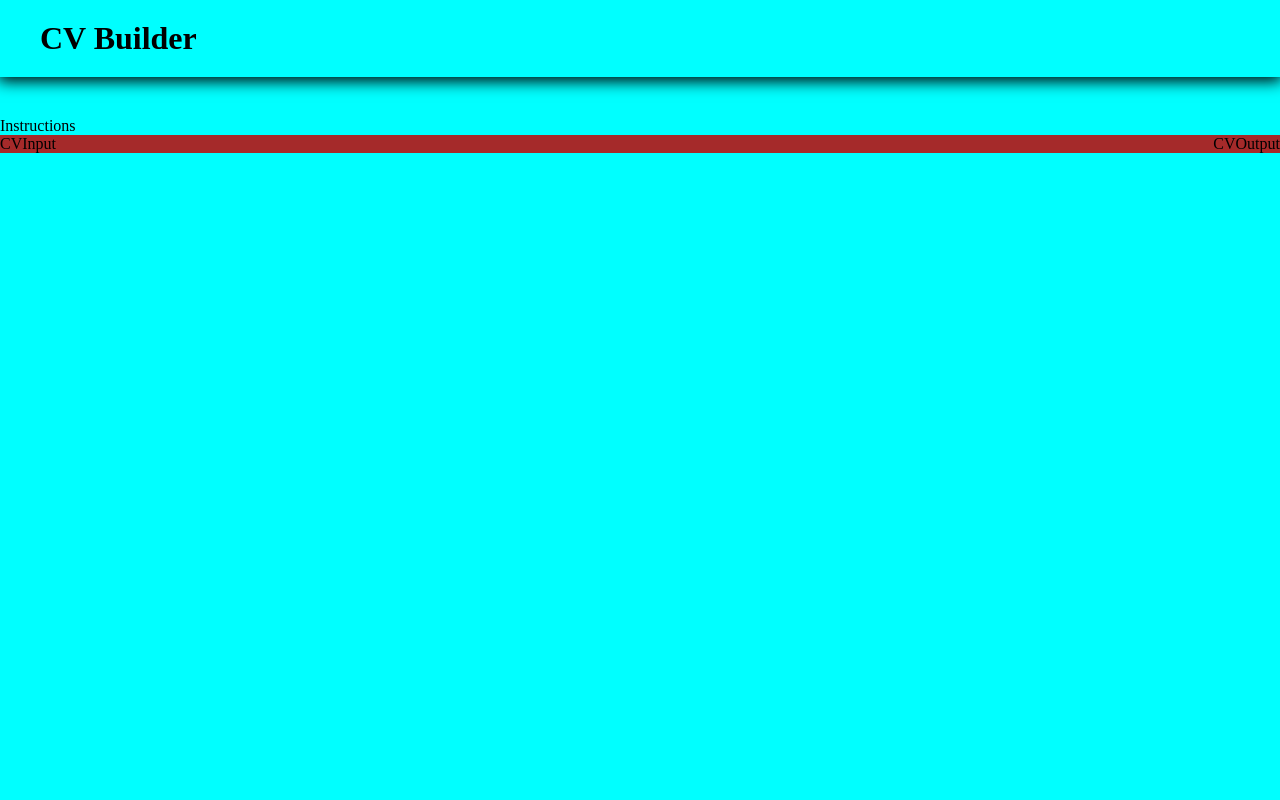
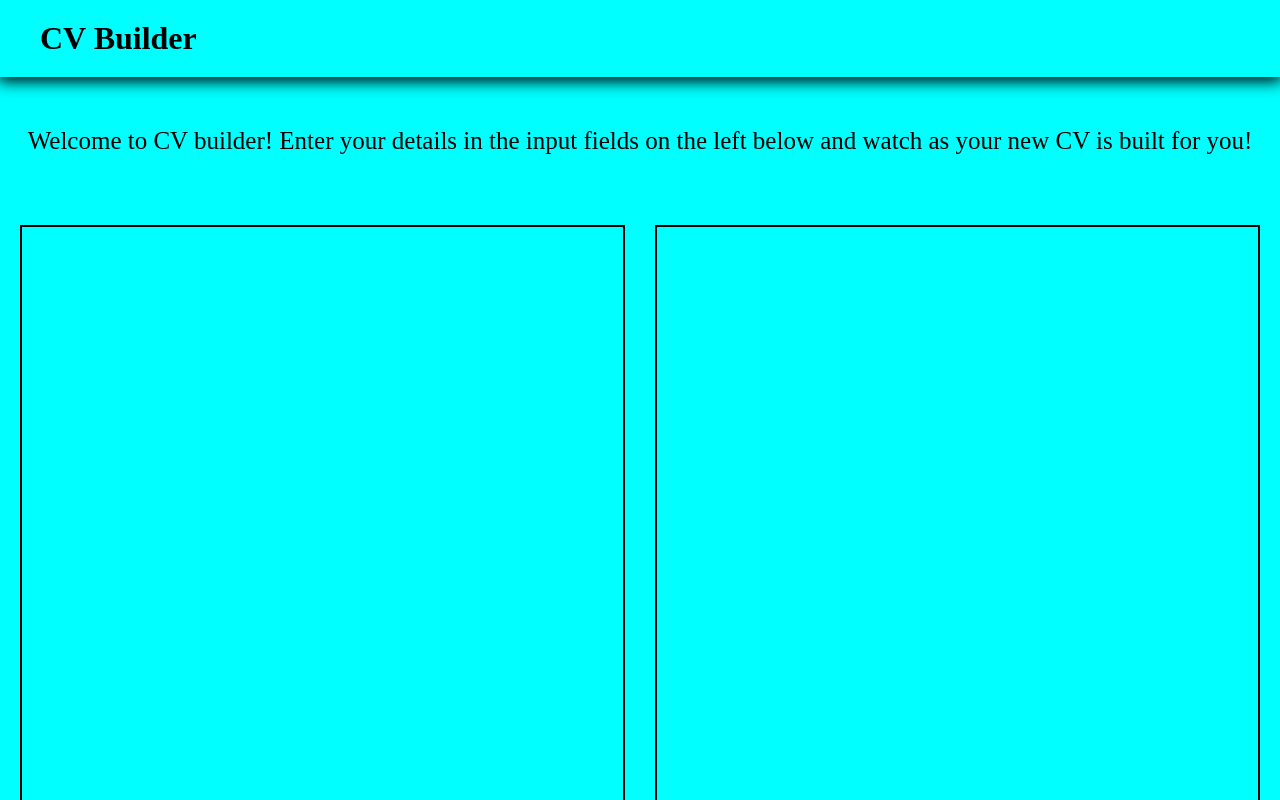
Before and after one commit to Ryanj24/CV-Builder, a React (Create React App) app in the folder cv-builder/: page / in a window 1280 px wide. Shown: the top 800 px of the page. Built offline with nearby package versions, Linux system fonts and the light colour scheme; the HTML template or start-up script is replaced by a standard one.

Commit message:
Components outline

```diff
--- a/cv-builder/src/components/CVInput.js
+++ b/cv-builder/src/components/CVInput.js
@@ -1,8 +1,11 @@
 import React from 'react'
+import '../styling/CVInput.css'
 
 const CVInput = () => {
   return (
-    <div>CVInput</div>
+    <div className='inputs'>
+
+    </div>
   )
 }
 
--- a/cv-builder/src/components/CVOutput.js
+++ b/cv-builder/src/components/CVOutput.js
@@ -1,8 +1,11 @@
 import React from 'react'
+import '../styling/CVOutput.css'
 
 const CVOutput = () => {
   return (
-    <div>CVOutput</div>
+    <div className='output'>
+
+    </div>
   )
 }
 
--- a/cv-builder/src/components/Instructions.js
+++ b/cv-builder/src/components/Instructions.js
@@ -3,7 +3,9 @@ import '../styling/Instructions.css'
 
 const Instructions = () => {
   return (
-    <div>Instructions</div>
+    <section className='instructions-container'>
+      <p>Welcome to CV builder! Enter your details in the input fields on the left below and watch as your new CV is built for you!</p>
+    </section>
   )
 }
 
--- a/cv-builder/src/index.css
+++ b/cv-builder/src/index.css
@@ -11,13 +11,14 @@ body {
 .App {
   display: flex;
   flex-direction: column;
-  height: 100vh;
+  align-items: center;
+  height: 100%;
   background-color: aqua;
 }
 
 .templates {
   display: flex;
   width: 100%;
-  justify-content: space-between;
-  background-color: brown;
+  justify-content: center;
+  padding: 20px;
 }
--- a/cv-builder/src/styling/CVInput.css
+++ b/cv-builder/src/styling/CVInput.css
@@ -0,0 +1,6 @@
+.inputs {
+    height: 1000px;
+    width: 50%;
+    border: 2px solid;
+    margin-right: 30px;
+}
--- a/cv-builder/src/styling/CVOutput.css
+++ b/cv-builder/src/styling/CVOutput.css
@@ -0,0 +1,5 @@
+.output {
+    height: 700px;
+    width: 50%;
+    border: 2px solid;
+}
--- a/cv-builder/src/styling/Header.css
+++ b/cv-builder/src/styling/Header.css
@@ -1,5 +1,5 @@
 header {
     padding: 20px 0 20px 40px;
     box-shadow: 0 2px 15px 2px ;
-    margin-bottom: 40px;
+    width: 100%;
 }
--- a/cv-builder/src/styling/Instructions.css
+++ b/cv-builder/src/styling/Instructions.css
@@ -0,0 +1,8 @@
+.instructions-container {
+    padding: 10px;
+    margin: 40px 0;
+}
+
+.instructions-container p {
+    font-size: 25px;
+}
```
